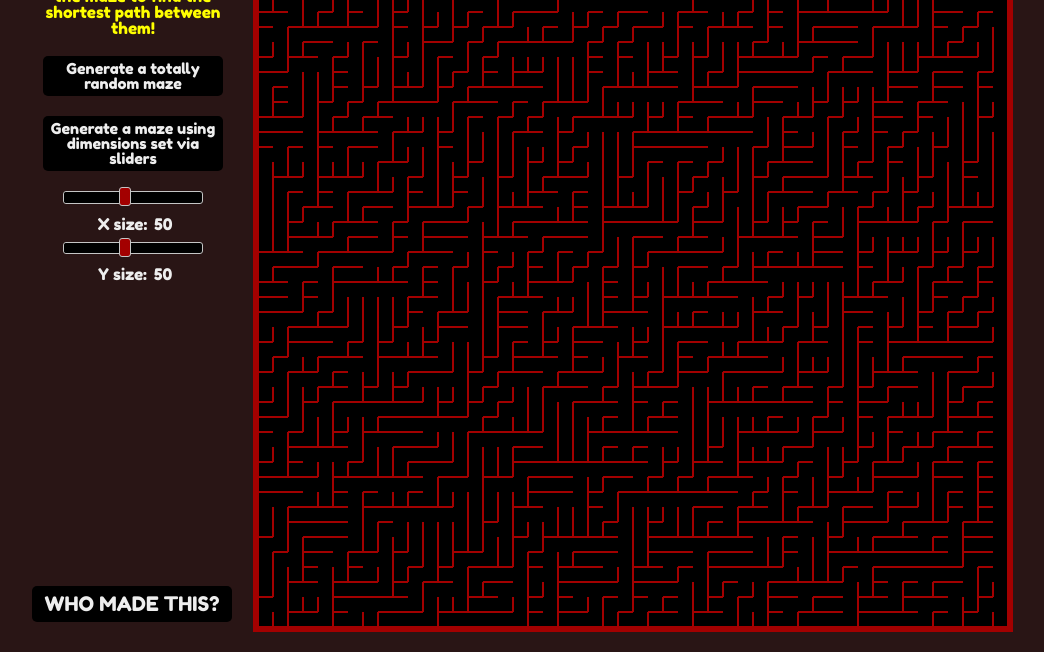
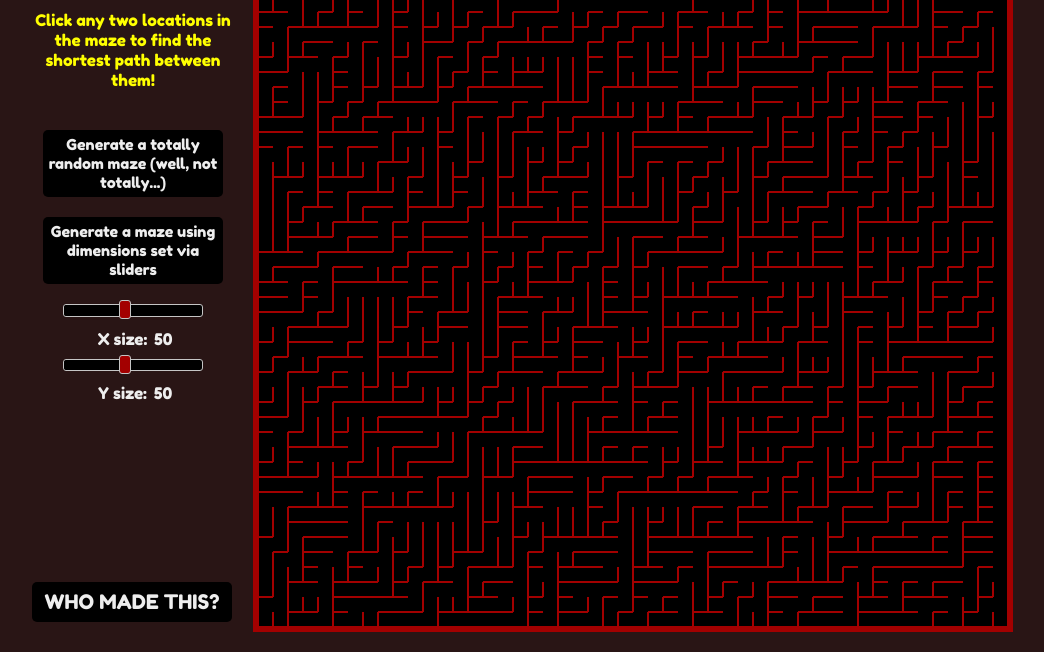
Before and after one commit to golubitsky/maze_solver, a plain HTML site: page index.html in a window 1280 px wide. Shown: the part 148-800 px from the top of the page, without its empty margins (7-1051 px from the left). Drawn offline with nearby package versions, Linux system fonts and the light colour scheme.

Commit message:
minor tweaks

```diff
--- a/css/main.css
+++ b/css/main.css
@@ -30,7 +30,7 @@ footer, header, hgroup, menu, nav, section {
   display: block;
 }
 body {
-  line-height: 1;
+  line-height: normal;
 }
 ol, ul {
   list-style: none;
@@ -66,7 +66,6 @@ body {
 /*controls*/
 h1 {
   width: 200px;
-  margin-bottom: 10px;
   font-size: 30px;
 }
 #controls {
@@ -106,9 +105,9 @@ h1 {
   color: #eee;
   background: black;
   border-radius: 5px;
-  transition: background 0.45s ease;
   transition: color 0.75s ease;
   transition: transform 0.25s ease;
+  transition: background 0.1s ease;
 }
 
 .linked-in:hover, .button:hover {
@@ -125,9 +124,10 @@ h1 {
 }
 
 #click-message {
+  margin-top: 15%;
+  margin-bottom: 15%;
   display: block;
   text-align: center;
-  margin-bottom: 10px;
   color: yellow;
 }
 /*maze*/
--- a/index.html
+++ b/index.html
@@ -25,7 +25,7 @@
     <div id="controls">
       <h1>Maze Generator & Solver</h1>
       <div id="click-message">Click any two locations in the maze to find the shortest path between them!</div>
-      <span id="generate-random" class="button">Generate a totally random maze</span>
+      <span id="generate-random" class="button">Generate a totally random maze (well, not totally...)</span>
       <span id="generate" class="button">Generate a maze using dimensions set via sliders</span>
       <div class="slider-container">
         <div id="x-slider"></div><div class="dimension-label">X size:</div><div id="x-dimension-value" class="label"></div>
```
